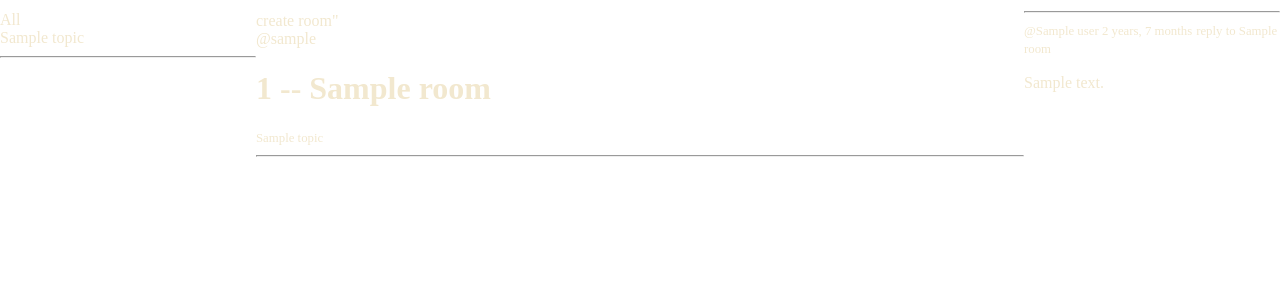
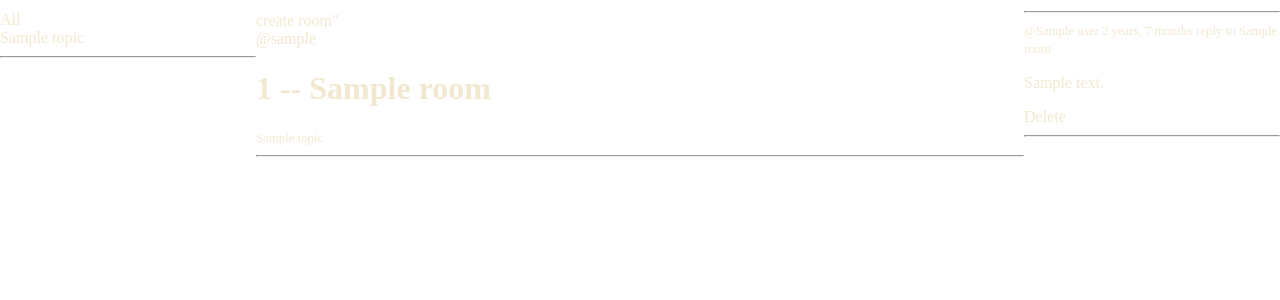
Before and after one commit to ndeanka/StudyBudy, a Django app: template templates/home.html in a window 1280 px wide. Shown: the part 260-560 px from the top of the page. Run offline with Django 3.2, Linux system fonts and the light colour scheme; the template is opened without the code that fills it: most values are stand-ins (such as "Sample title", 1, 10 or a date in 2020).

Commit message:
delete user message

```diff
--- a/templates/home.html
+++ b/templates/home.html
@@ -52,8 +52,11 @@
         <div>
             <small>@{{message.user}}   {{message.created | timesince}}</small>
             <small>reply to {{message.room}}</small>
-
             <p>{{message}}</p>
+            {% if request.user == user%}
+            <a href="{% url 'delete-message' message.id%}">Delete </a>
+            {% endif %}
+            <hr>
         </div>
 
 
```
Also changed, not shown: db.sqlite3.
